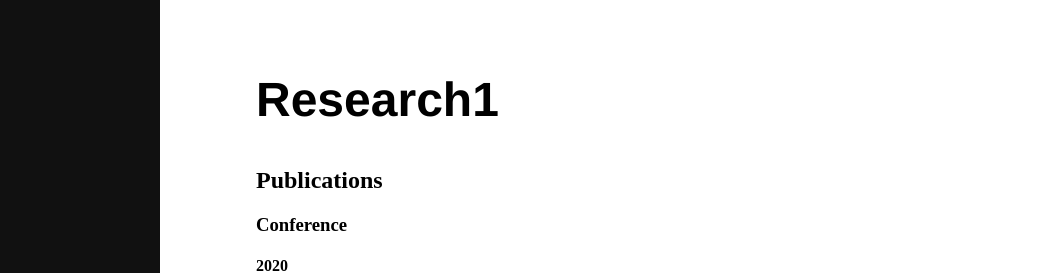
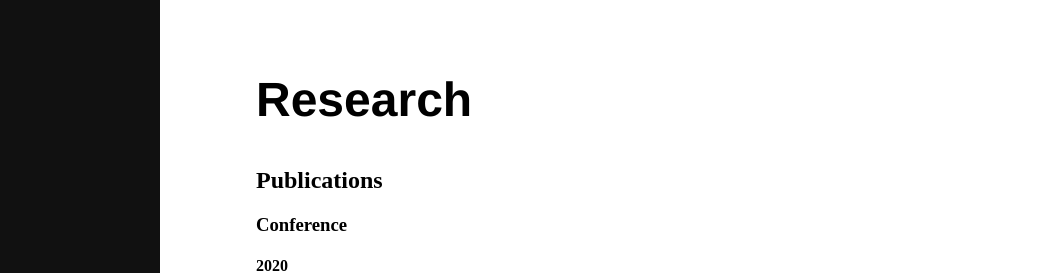
Before and after one commit to IgorKhm/igorkhm.github.io, a Jekyll site: the page built from index.md, in a window 1280 px wide and 900 px high. Shown: the part 391-664 px from the top of the window, without its empty margins (0-1060 px from the left). Built offline with Jekyll 4.4.1, drawn with Linux system fonts in a browser that asks for light colours.

Commit message:
Update index.md

```diff
--- a/index.md
+++ b/index.md
@@ -7,7 +7,7 @@ title: "Igor Khmelnitsky, personal website"
 I am a PhD student in the lab [LSV](https://www.lsv.fr) in ENS Paris Saclay, under the supervision of [Finkel Alain](http://www.lsv.fr/~finkel) and [Haddad Serge](http://www.lsv.fr/~haddad). My thesis is on Machine learning and verification of infinite-state systems.  <br /> <br /> <br />
 
 
-# Research1
+# Research
 ## Publications
 ### Conference
 #### 2020
```
